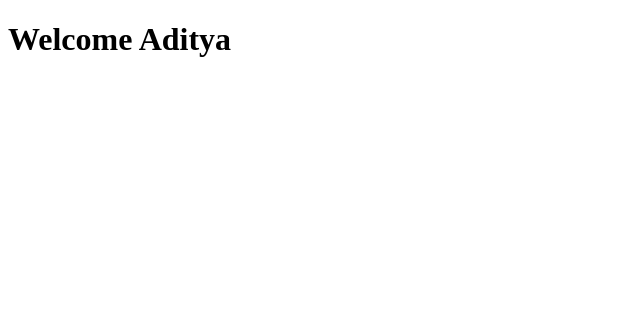
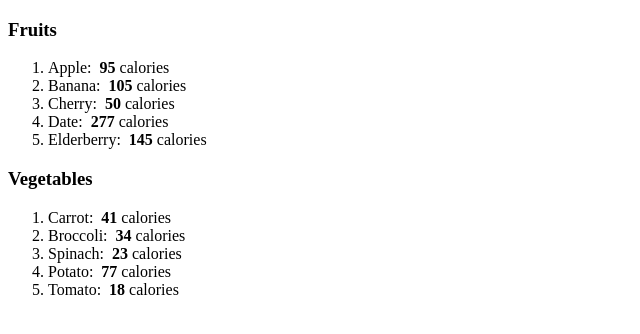
Before and after one commit to adityaasikarwarr/REACT, a React (Vite) app in the folder my-react-app/: page / in a window 1280 px wide. Shown: the top 334 px of the page, without its empty margins (0-640 px from the left). Built offline with nearby package versions, Linux system fonts and the light colour scheme.

Commit message:
list rendring

```diff
--- a/my-react-app/src/App.jsx
+++ b/my-react-app/src/App.jsx
@@ -1,9 +1,26 @@
-import UserGreeting from './userGreeting.jsx';
+import List from "./List.jsx";
 function App() {
+  const fruits = [
+    { id: 1, name: "Apple", calories: 95 },
+    { id: 2, name: "Banana", calories: 105 },
+    { id: 3, name: "Cherry", calories: 50 },
+    { id: 4, name: "Date", calories: 277 },
+    { id: 5, name: "Elderberry", calories: 145 },
+  ];
+
+  const vegetables = [
+    { id: 1, name: "Carrot", calories: 41 },
+    { id: 2, name: "Broccoli", calories: 34 },
+    { id: 3, name: "Spinach", calories: 23 },
+    { id: 4, name: "Potato", calories: 77 },
+    { id: 5, name: "Tomato", calories: 18 },
+  ];
+
   return (
-    <div>
-     <UserGreeting isLoggedIn={true} username = "Aditya"/>
-    </div>
+    <>
+      <List items={fruits} category="Fruits" />
+      <List items={vegetables} category="Vegetables" />
+    </>
   );
 }
 export default App;
--- /dev/null
+++ b/my-react-app/src/List.jsx
@@ -0,0 +1,43 @@
+function List(props) {
+  //   const fruits = [
+  //     { id: 1, name: "Apple", calories: 95 },
+  //     { id: 2, name: "Banana", calories: 105 },
+  //     { id: 3, name: "Cherry", calories: 50 },
+  //     { id: 4, name: "Date", calories: 277 },
+  //     { id: 5, name: "Elderberry", calories: 145 },
+  //   ];
+
+  //   fruits.sort((a , b) => a.name.localeCompare(b.name)); it sorts the fruits in alphabetical order based on their names. The localeCompare method is used to compare the names of the fruits, which ensures that the sorting takes into account the correct alphabetical order for different languages and character sets.
+
+  // fruits.sort((a ,b) => b.name.localeCompare(a.name)); // it sorts the fruits in reverse alphabetical order based on their names. The localeCompare method is used to compare the names of the fruits, which ensures that the sorting takes into account the correct alphabetical order for different languages and character sets.
+
+  // fruits.sort((a,b) => a.calories - b.calories); // it sorts the fruits in ascending order based on their calorie content. The comparison function subtracts the calorie value of fruit b from that of fruit a, resulting in a positive, negative, or zero value that determines the order of the fruits in the sorted array.
+
+  // fruits.sort((a, b) => b.calories - a.calories); // it sorts the fruits in descending order based on their calorie content. The comparison function subtracts the calorie value of fruit a from that of fruit b, resulting in a positive, negative, or zero value that determines the order of the fruits in the sorted array.
+
+  // const lowCal = fruits.filter((fruit) => fruit.calories < 100); // it filters the fruits array to create a new array called lowCal that contains only the fruits with a calorie content less than 100. The filter method iterates through each fruit in the original array and applies the provided condition (fruit.calories < 100) to determine whether to include the fruit in the new array.
+
+  const category = props.category;
+  const itemList = props.items;
+
+  const listItems = itemList.map((item) => (
+    <li key={item.id}>
+      {item.name}: &nbsp;
+      <b>{item.calories}</b> calories
+    </li>
+  ));
+
+  return (
+    <>
+      <h3>{category}</h3>
+      <ol>{listItems}</ol>
+    </>
+  );
+}
+
+List.defaultProps = {
+  items: [],
+  category: "Items",
+};
+
+export default List;
--- a/my-react-app/src/userGreeting.jsx
+++ /dev/null
@@ -1,9 +0,0 @@
-function UserGreeting(props) {
-   if (props.isLoggedIn){
-       return <h1>Welcome {props.username}</h1>
-   }
-    return <h1>Please log in to continue</h1>
-
-
-}
-export default UserGreeting;
```
